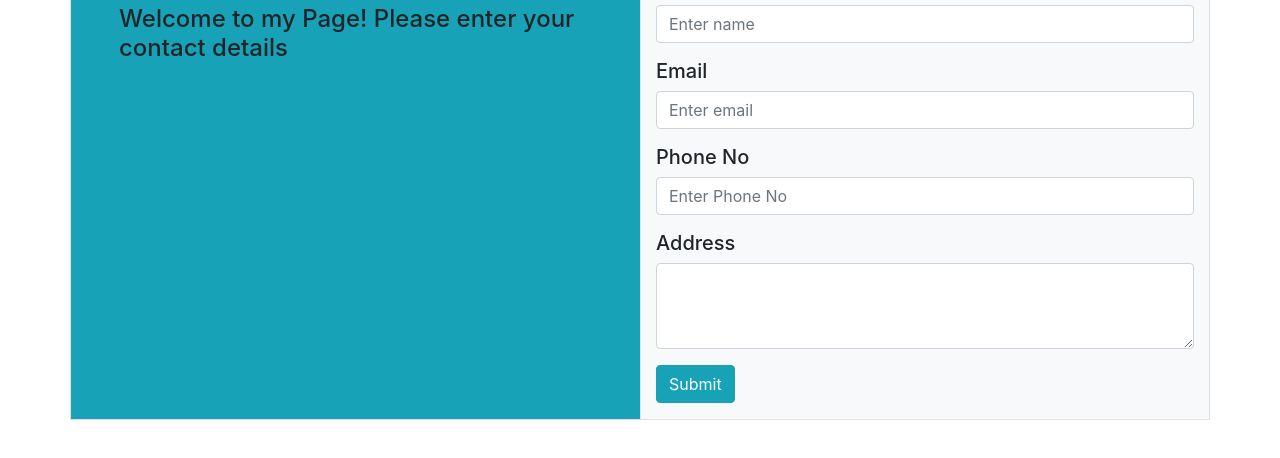
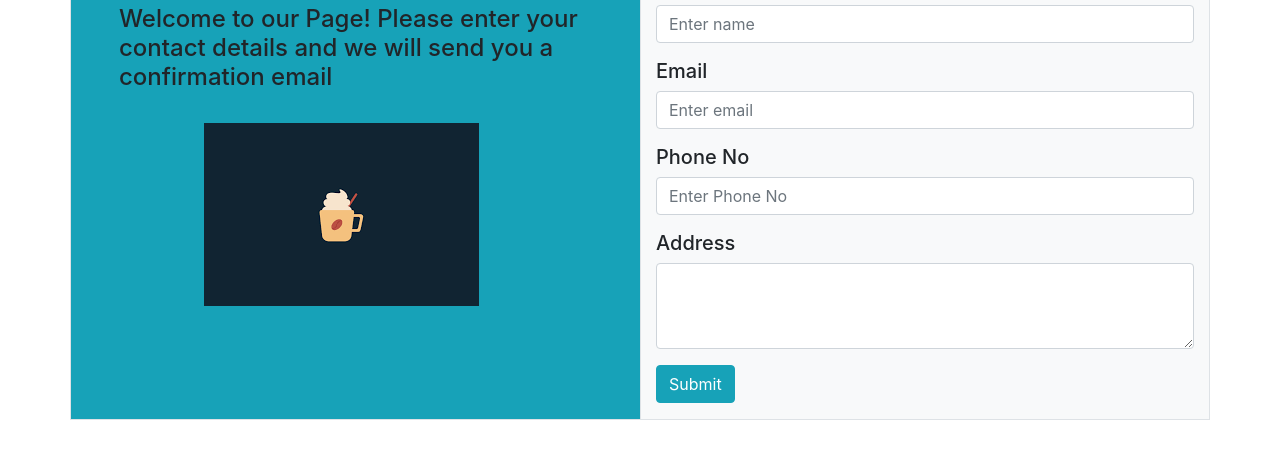
Before and after one commit to Shashwat3012/mail-utkarsh, a plain HTML site: page index.html in a window 1280 px wide. Shown: the part 116-574 px from the top of the page. Drawn offline with nearby package versions, Linux system fonts and the light colour scheme.

Commit message:
Modified Code

```diff
--- a/index.html
+++ b/index.html
@@ -29,8 +29,10 @@
         <div class="col-md-6 p-5 bg-info text-black">
           <h1>Hi there!</h1>
           <h4>
-            Welcome to my Page! Please enter your contact details
+            Welcome to our Page! Please enter your contact details and we will send you a confirmation email
           </h4>
+          <img src="images.png" class="img-fluid" alt="Responsive image" style="margin-left: 18%; margin-top: 5%;">
+
         </div>
         <div class="col-md-6 border-left py-3">
           <h1>Contact form</h1>
```
Also changed, not shown: images.png (added).
